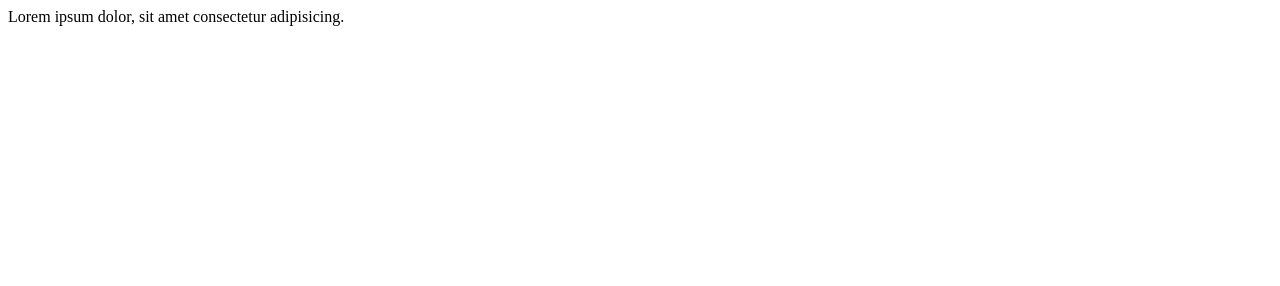
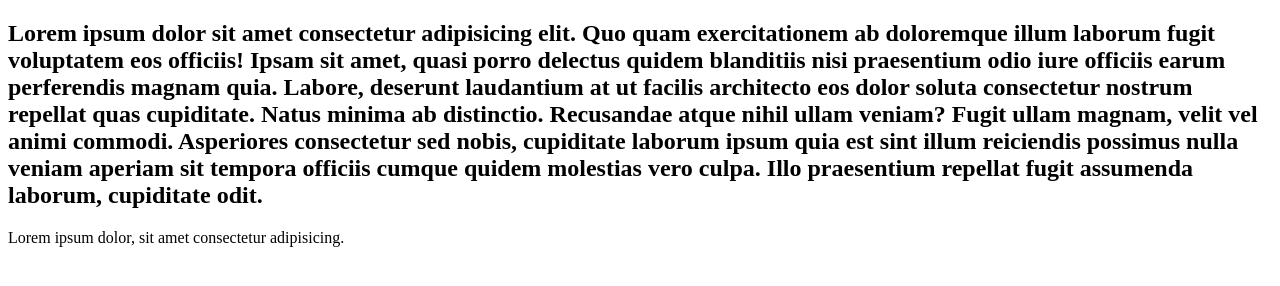
Before and after one commit to Oybek03/-29.01.2022-, a plain HTML site: page index.html in a window 1280 px wide. Drawn offline with Linux system fonts and the light colour scheme.

Commit message:
yangi comment qoshish

```diff
--- a/index.html
+++ b/index.html
@@ -7,6 +7,21 @@
     <title>Document</title>
   </head>
   <body>
+    <div>
+      <h2>
+        Lorem ipsum dolor sit amet consectetur adipisicing elit. Quo quam
+        exercitationem ab doloremque illum laborum fugit voluptatem eos
+        officiis! Ipsam sit amet, quasi porro delectus quidem blanditiis nisi
+        praesentium odio iure officiis earum perferendis magnam quia. Labore,
+        deserunt laudantium at ut facilis architecto eos dolor soluta
+        consectetur nostrum repellat quas cupiditate. Natus minima ab
+        distinctio. Recusandae atque nihil ullam veniam? Fugit ullam magnam,
+        velit vel animi commodi. Asperiores consectetur sed nobis, cupiditate
+        laborum ipsum quia est sint illum reiciendis possimus nulla veniam
+        aperiam sit tempora officiis cumque quidem molestias vero culpa. Illo
+        praesentium repellat fugit assumenda laborum, cupiditate odit.
+      </h2>
+    </div>
     Lorem ipsum dolor, sit amet consectetur adipisicing.
   </body>
 </html>
```
